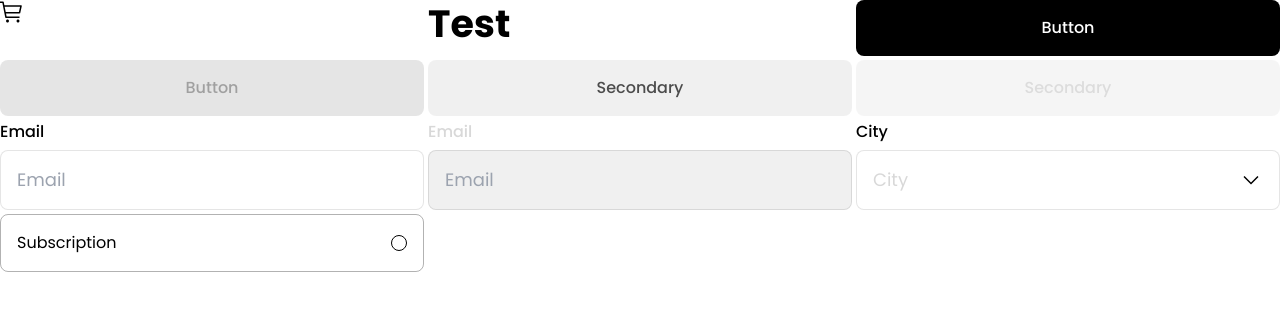
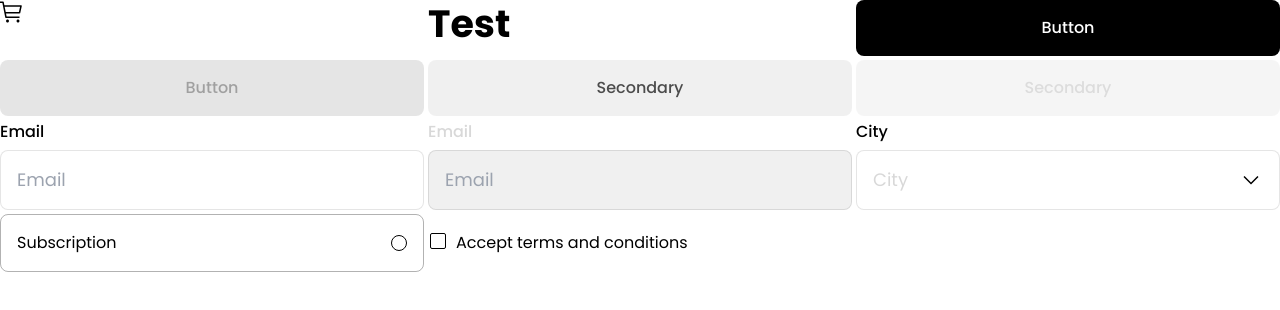
Before and after one commit to Jwakers/pooch-and-mutt-product-detail, a Next.js app: page / in a window 1280 px wide. Shown: the top 310 px of the page. Built offline with nearby package versions, Linux system fonts and the light colour scheme.

Commit message:
feat: add input component

```diff
--- a/app/page.tsx
+++ b/app/page.tsx
@@ -1,6 +1,7 @@
 import { FormInput, FormSelect } from "@/components/form/inputs";
 import { Cart } from "@/components/icons";
 import { Button } from "@/components/ui/button";
+import { Checkbox } from "@/components/ui/checkbox";
 import { Label } from "@/components/ui/label";
 import { RadioGroup, RadioGroupItem } from "@/components/ui/radio-group";
 import { cn } from "@/lib/utils";
@@ -44,6 +45,20 @@ export default function Home() {
           <RadioGroupItem value="compact" />
         </Label>
       </RadioGroup>
+
+      <div className="group flex items-center gap-4">
+        <Checkbox id="terms" />
+        <label
+          htmlFor="terms"
+          className={cn(
+            "text-p2",
+            "peer-disabled:cursor-not-allowed peer-disabled:text-disabled",
+            "group-hover:cursor-pointer",
+          )}
+        >
+          Accept terms and conditions
+        </label>
+      </div>
     </div>
   );
 }
--- /dev/null
+++ b/components/ui/checkbox.tsx
@@ -0,0 +1,32 @@
+"use client";
+
+import * as CheckboxPrimitive from "@radix-ui/react-checkbox";
+import { Check } from "lucide-react";
+import * as React from "react";
+
+import { cn } from "@/lib/utils";
+
+const Checkbox = React.forwardRef<
+  React.ElementRef<typeof CheckboxPrimitive.Root>,
+  React.ComponentPropsWithoutRef<typeof CheckboxPrimitive.Root>
+>(({ className, ...props }, ref) => (
+  <div className="p-1">
+    <CheckboxPrimitive.Root
+      ref={ref}
+      className={cn(
+        "peer h-6 w-6 shrink-0 rounded-[2px] border border-primary focus-visible:outline-none focus-visible:ring-2 focus-visible:ring-offset-2 disabled:cursor-not-allowed disabled:text-disabled data-[state=checked]:bg-invert data-[state=checked]:text-invert",
+        className,
+      )}
+      {...props}
+    >
+      <CheckboxPrimitive.Indicator
+        className={cn("text-current flex items-center justify-center")}
+      >
+        <Check className="h-5 w-5" />
+      </CheckboxPrimitive.Indicator>
+    </CheckboxPrimitive.Root>
+  </div>
+));
+Checkbox.displayName = CheckboxPrimitive.Root.displayName;
+
+export { Checkbox };
--- a/package.json
+++ b/package.json
@@ -9,6 +9,7 @@
     "lint": "next lint"
   },
   "dependencies": {
+    "@radix-ui/react-checkbox": "^1.1.3",
     "@radix-ui/react-label": "^2.1.1",
     "@radix-ui/react-radio-group": "^1.2.2",
     "@radix-ui/react-select": "^2.1.3",
```
Also changed, not shown: 1 other file (tests, documents, lock files or other folders).
